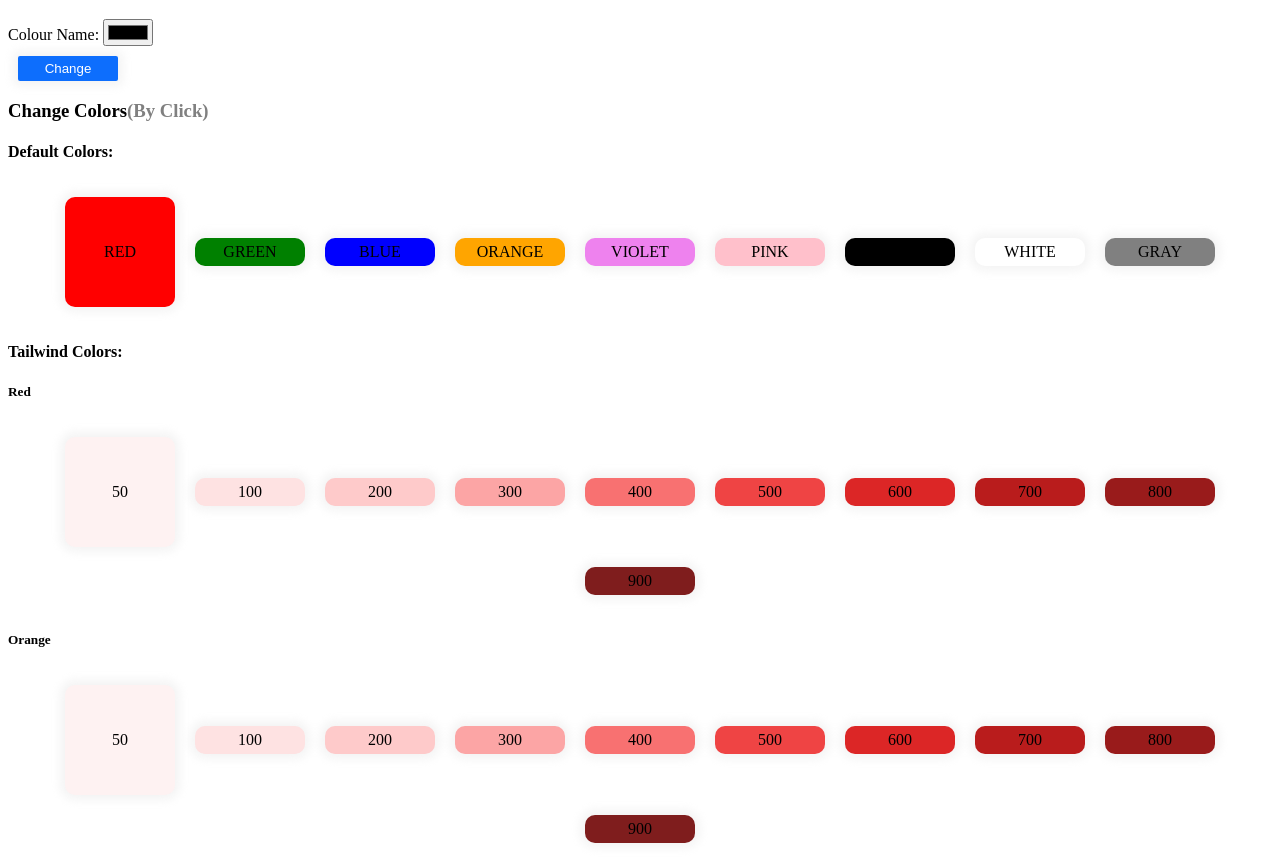
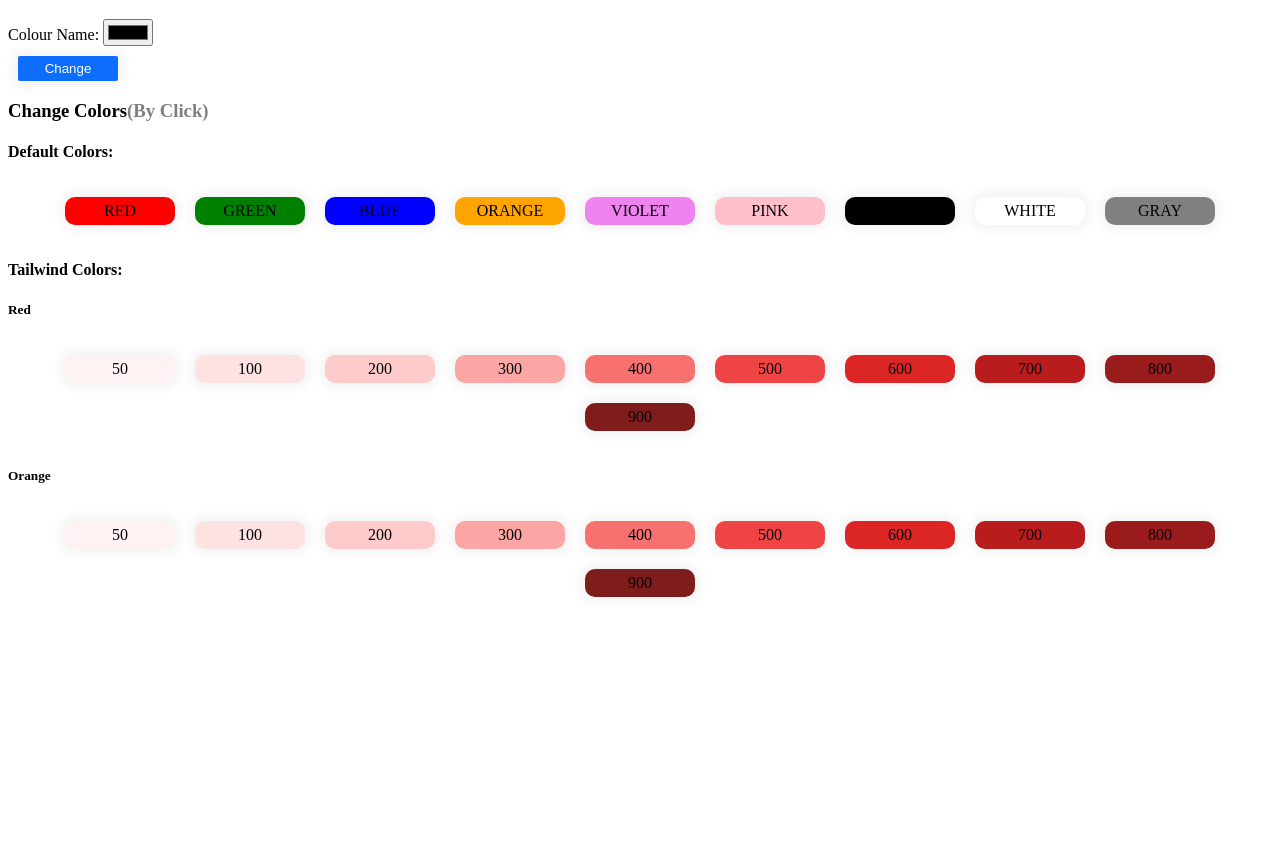
Before and after one commit to Rafid-Al-Mahmud/changeColor, a website: page index.html in a window 1280 px wide. Shown: the part 61-929 px from the top of the page. After the commit the page ends 800 px from the top, so only its background shows below. Drawn offline with Linux system fonts and the light colour scheme; no server answers.

Commit message:
Update index.html

```diff
--- a/index.html
+++ b/index.html
@@ -30,7 +30,7 @@
       align-items: center;
       justify-content: center;
     }
-    .box>div:nth-child(1){
+    .box:nth-child(1)>div{
       height: 100px;
     }
     .box>div:hover{
```
